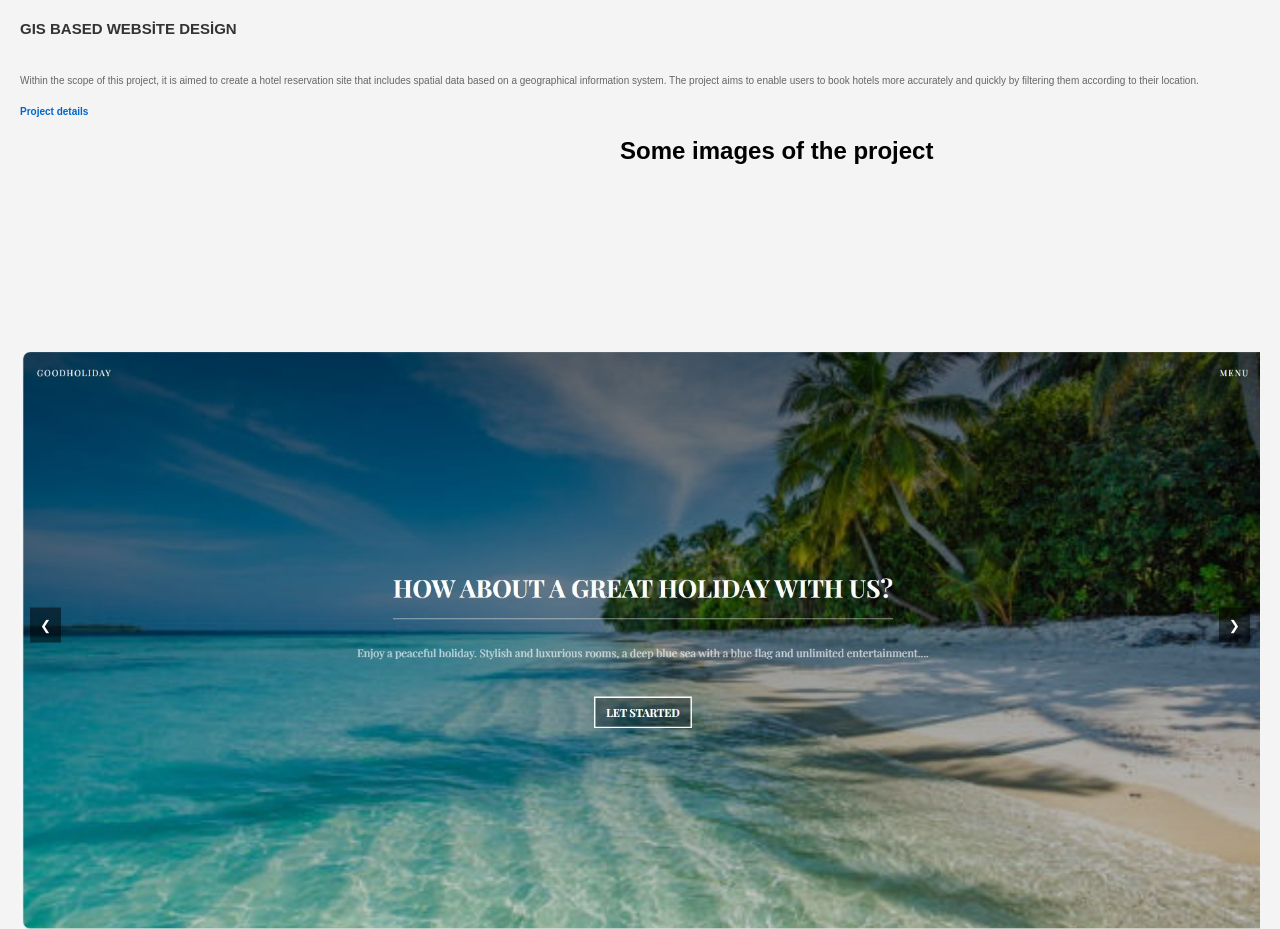
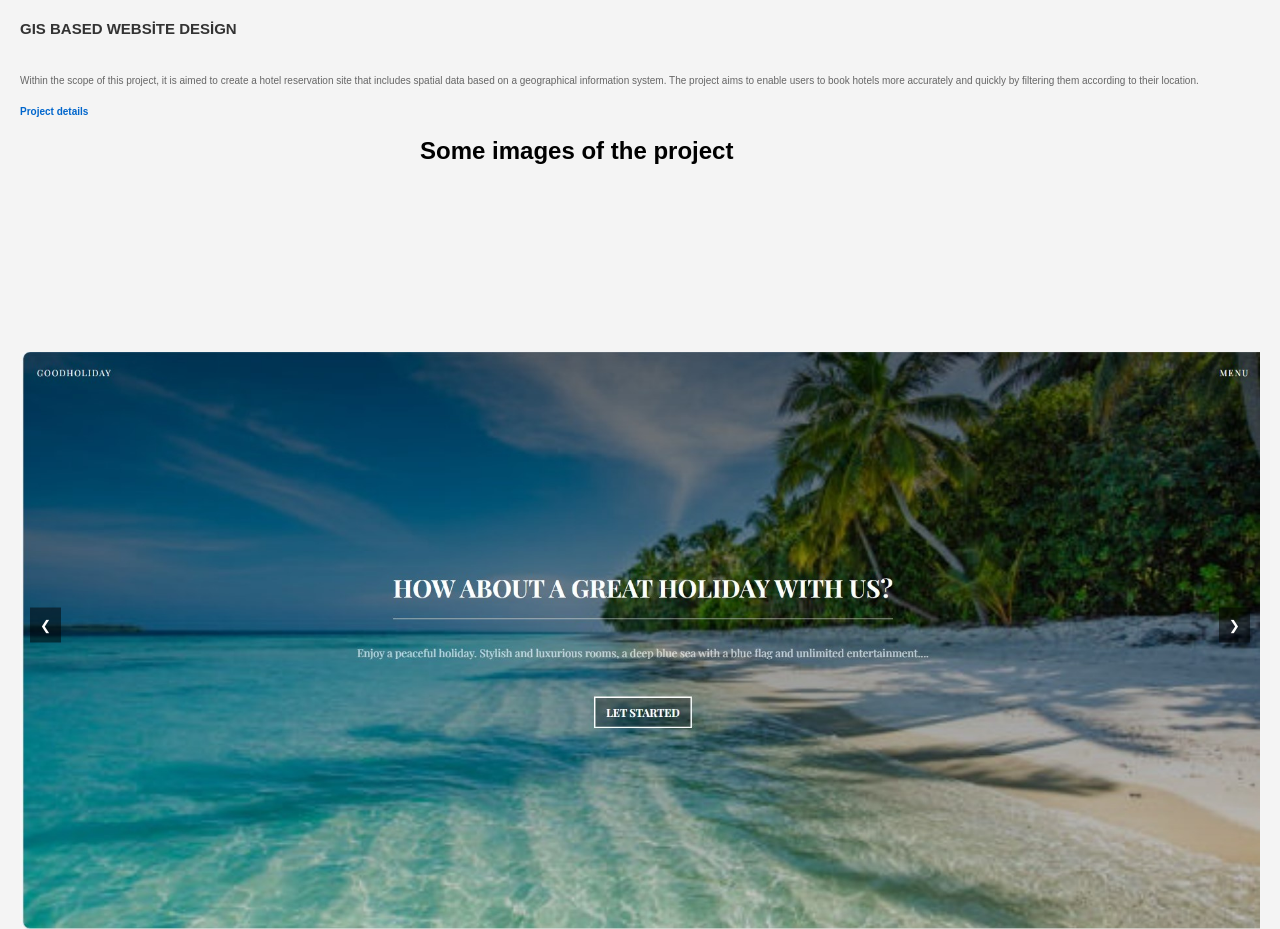
Before and after one commit to GMT-458-Web-GIS/personal-web-page-edanurp, a plain HTML site: page project.html in a window 1280 px wide. Drawn offline with Linux system fonts and the light colour scheme.

Commit message:
Update project.css

```diff
--- a/project.css
+++ b/project.css
@@ -101,5 +101,5 @@ p {
 }
 .project h2{
     font-weight: bold;
-    margin-left: 600px;
+    margin-left: 400px;
 }
```
